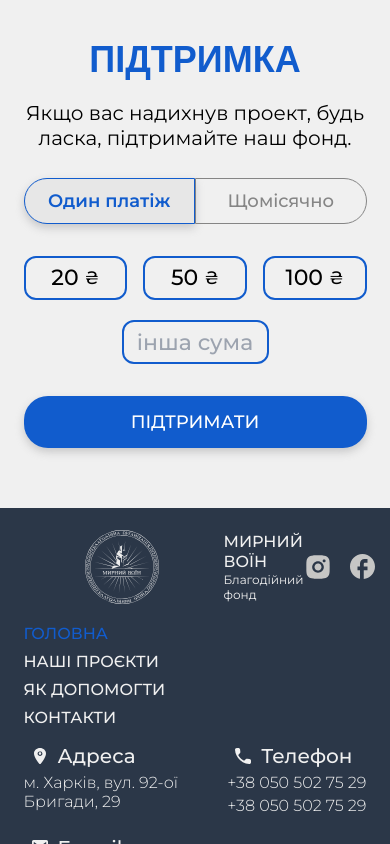
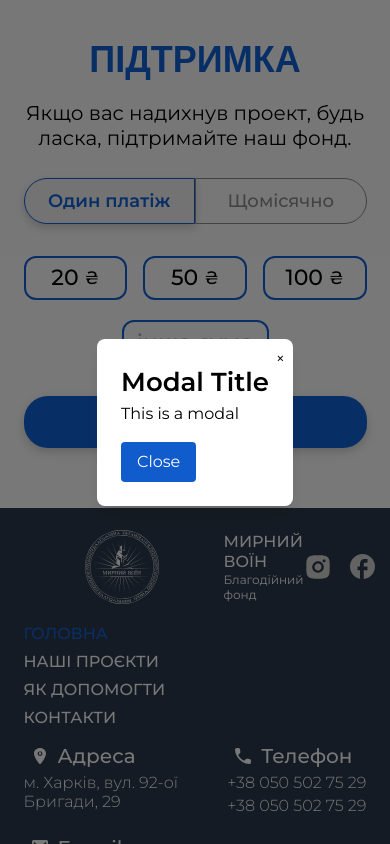
Before and after one commit to baza-trainee/peaceful-warrior-foundation, a Next.js app: page / in a window 390 px wide. Both pictures are taken after typing "5" into the empty fields and a click on the button "ПІДТРИМАТИ". Shown: the part 3306-4150 px from the top of the page. Built offline with nearby package versions, Linux system fonts and the light colour scheme; a web font is replaced by a local one.

Commit message:
add: reusable modal window for header and support section

```diff
--- a/src/components/buttonDonate/buttonDonate.tsx
+++ b/src/components/buttonDonate/buttonDonate.tsx
@@ -1,20 +1,22 @@
 import { useState } from 'react';
-import Button from '../ui/Button';
 import Modal from '../layout/Modal';
 
-export interface ButtonDonateProps {}
+export interface ButtonDonateProps {
+  isOpen: boolean;
+  onClose: () => void;
+}
 
-export default function ButtonDonate({}: ButtonDonateProps) {
-  const [isOpen, setIsOpen] = useState(false);
+export default function ButtonDonate({ isOpen, onClose }: ButtonDonateProps) {
+  // const [isOpen, setIsOpen] = useState(false);
   return (
     <>
-      <Button onClick={() => setIsOpen(true)}> Open Modal</Button>
-      <Modal isOpen={isOpen} onClose={() => setIsOpen(false)}>
+      {/* <Button onClick={() => setIsOpen(true)}> Open Modal</Button> */}
+      <Modal isOpen={isOpen} onClose={onClose}>
         <div>
           <h2 className="text-lg font-bold">Modal Title</h2>
           <p>This is a modal</p>
           <button
-            onClick={() => setIsOpen(false)}
+            onClick={onClose}
             className="mt-4 rounded bg-accent px-4 py-2 text-white"
           >
             Close
--- a/src/components/layout/footer/Footer/Footer.tsx
+++ b/src/components/layout/footer/Footer/Footer.tsx
@@ -16,12 +16,12 @@ const Footer: React.FC = () => {
       <div className="container">
         <div className="mb-[20px] flex items-center justify-between text-light-background laptop:mb-[40px]">
           {/* Mobile-logo before 1024px */}
-          <div className="flex items-center laptop:hidden">
+          <div className="flex items-center gap-x-[4px] laptop:hidden">
             <Link href="/" aria-label="logo">
               <ICONS.LOGO_LIGHT className="h-[74px] laptop:h-[196px]" />
             </Link>
             {/* Mobile-logo-text before 1024px */}
-            <div className="flex flex-col pl-[4px]">
+            <div className="flex flex-col">
               <TextLogo />
             </div>
           </div>
--- a/src/components/layout/header/Header/Header.tsx
+++ b/src/components/layout/header/Header/Header.tsx
@@ -9,8 +9,10 @@ import MobileMenu from '../MobileMenu/MobileMenu';
 import { useState } from 'react';
 import clsx from 'clsx';
 import LanguageToogler from '../LanguageToogler/LanguageToogler';
+import ButtonDonate from '@/components/buttonDonate/buttonDonate';
 
 const Header: React.FC = () => {
+  const [isOpen, setIsOpen] = useState(false);
   const [openMobileMenu, setOpenMobileMenu] = useState(false);
   const [isExiting, setIsExiting] = useState(false);
   return (
@@ -55,12 +57,18 @@ const Header: React.FC = () => {
             <ul className="mr-[32px] hidden cursor-pointer gap-[16px] tablet:flex tablet:flex-row">
               <Socials />
             </ul>
+
             <button
+              onClick={() => setIsOpen(true)}
               type="button"
               className="btn-support mr-[24px] hidden max-w-[237px] animate-bounce rounded-btn-radius bg-accent px-[24px] py-[12px] text-center text-m font-medium uppercase text-white shadow-btn-shadow transition-all duration-300 hover:bg-hover tablet:flex"
             >
               ПІДТРИМАТИ
             </button>
+
+            {isOpen && (
+              <ButtonDonate isOpen={isOpen} onClose={() => setIsOpen(false)} />
+            )}
             <div className="hidden tablet:flex">
               <LanguageToogler />
             </div>
--- a/src/sections/about/SupportUs/SupportUs.tsx
+++ b/src/sections/about/SupportUs/SupportUs.tsx
@@ -1,4 +1,5 @@
 'use client';
+import ButtonDonate from '@/components/buttonDonate/buttonDonate';
 import Button from '@/components/ui/Button';
 import SectionTitle from '@/components/ui/SectionTitle';
 import clsx from 'clsx';
@@ -29,6 +30,7 @@ const paymentAmountData = ['20', '50', '100'];
 // ];
 
 const SupportUs = ({}: SupportUsProps) => {
+  const [isOpen, setIsOpen] = useState(false);
   const [activeButton, setActiveButton] = useState<string>('one_time');
   // const [selectedCurrency, setSelectedCurrency] = useState<string>(
   //   currencyOptions[0].value
@@ -187,9 +189,16 @@ const SupportUs = ({}: SupportUsProps) => {
             </div>
           </div> */}
 
-          <Button type="submit" className="m-auto w-full tablet:w-[326px]">
+          <Button
+            onClick={() => setIsOpen(true)}
+            type="submit"
+            className="m-auto w-full tablet:w-[326px]"
+          >
             ПІДТРИМАТИ
           </Button>
+          {isOpen && (
+            <ButtonDonate isOpen={isOpen} onClose={() => setIsOpen(false)} />
+          )}
         </form>
       </div>
     </section>
```
